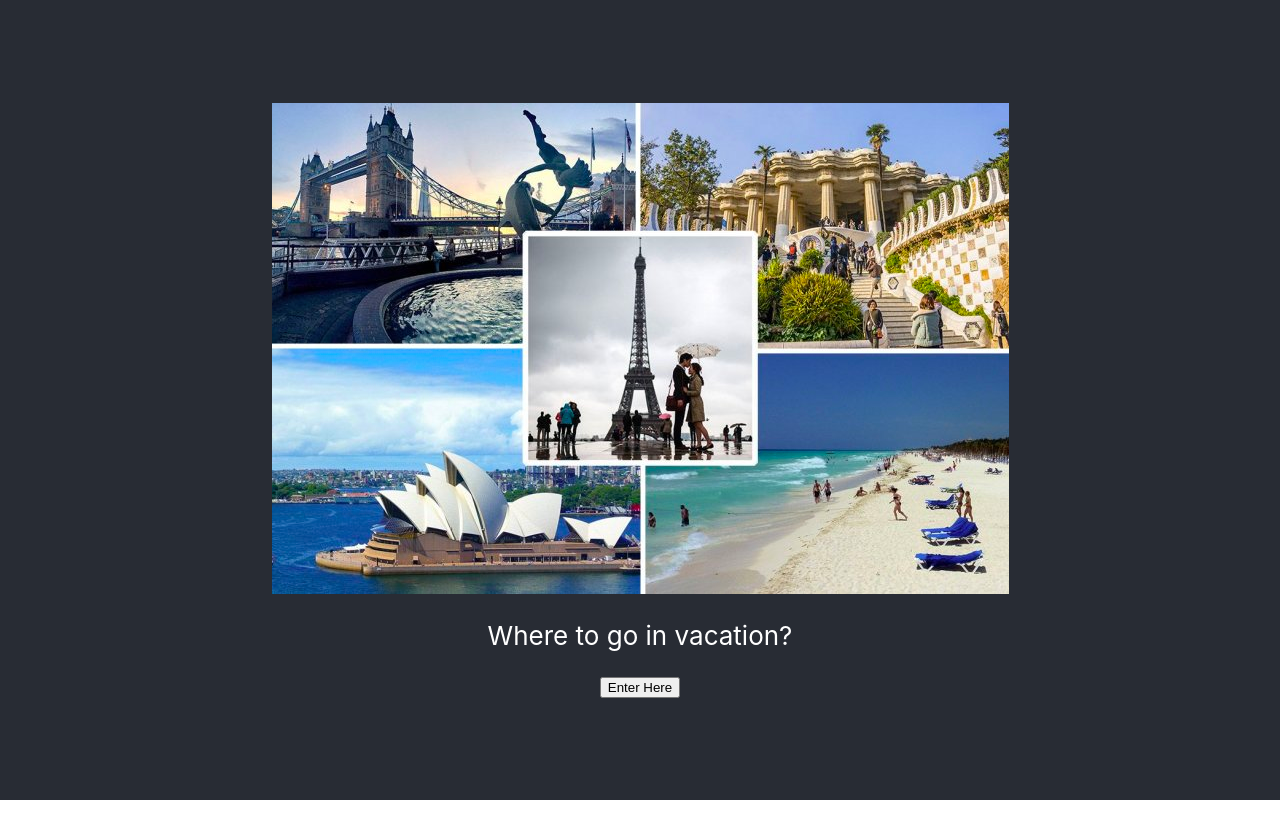
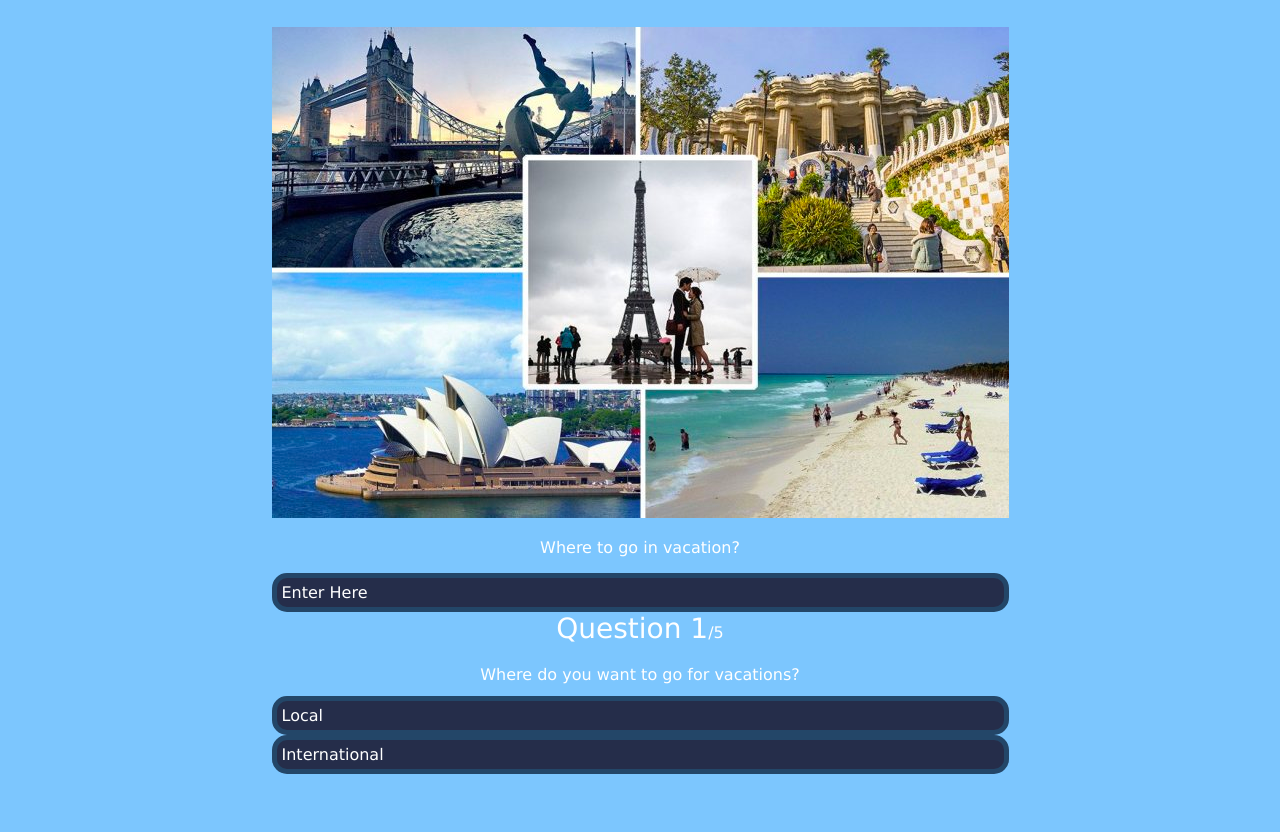
Before and after one commit to HXSukirtiSaxena/my_perfect_vacation, a React (Create React App) app in the folder app/: page / in a window 1280 px wide. Both pictures are taken after a click on the button "Enter Here". After the commit the page ends 800 px from the top, so only its background shows below. Built offline with nearby package versions, Linux system fonts and the light colour scheme.

Commit message:
question list

```diff
--- a/app/src/App.js
+++ b/app/src/App.js
@@ -1,23 +1,24 @@
 import image from './image.png';
-
+import { useState } from 'react'
 
 import './App.css';
-import QuestionGroup from "./QuestionGroup1.js";
+import QuestionGroup1 from "./QuestionGroup1.js";
 
 function App() {
-  const handleClick = () => {
-    <QuestionGroup/>
-  }
+
+  const [ isAboutVisible, setIsAboutVisible] = useState(false)
+  const [show,setShow]=useState(true)
+
   return (
     <div className="App">
-      <header className="App-header">
+
       <img src={image} alt="logo" />
         <p>
         Where to go in vacation?
         </p>
-          <button onClick={handleClick}> Enter Here</button>
-      </header>
-      <QuestionGroup/>
+          <button id= 'btn' onClick={()=> setIsAboutVisible(true)}> Enter Here  </button>
+          { isAboutVisible ?  <QuestionGroup1/> : null }
+
     </div>
   );
 }
--- a/app/src/QuestionGroup1.js
+++ b/app/src/QuestionGroup1.js
@@ -1,5 +1,10 @@
-import React from "react";
-const QuestionGroup = () => {
+import { useState } from 'react'
+
+export default function QuestionGroup1() {
+    const [currentQuestion, setCurrentQuestion] = useState(0)
+    const [showScore, setShowScore] = useState(false)
+    const [score, setScore] = useState(0)
+
     const questions = [
         {
             questionText: 'Where do you want to go for vacations?',
@@ -8,11 +13,65 @@
                 { answerText: 'International', isCorrect: false },
             ],
         },
+        {
+            questionText: 'What is the capital of France?',
+            answerOptions: [
+                { answerText: 'New York', isCorrect: false },
+                { answerText: 'London', isCorrect: false },
+                { answerText: 'Paris', isCorrect: true },
+                { answerText: 'Dublin', isCorrect: false },
+            ],
+        },
+        {
+            questionText: 'Who is CEO of Tesla?',
+            answerOptions: [
+                { answerText: 'Jeff Bezos', isCorrect: false },
+                { answerText: 'Elon Musk', isCorrect: true },
+                { answerText: 'Bill Gates', isCorrect: false },
+                { answerText: 'Tony Stark', isCorrect: false },
+            ],
+        },
+        {
+            questionText: 'The iPhone was created by which company?',
+            answerOptions: [
+                { answerText: 'Apple', isCorrect: true },
+                { answerText: 'Intel', isCorrect: false },
+                { answerText: 'Amazon', isCorrect: false },
+                { answerText: 'Microsoft', isCorrect: false },
+            ],
+        },
+        {
+            questionText: 'How many Harry Potter books are there?',
+            answerOptions: [
+                { answerText: '1', isCorrect: false },
+                { answerText: '4', isCorrect: false },
+                { answerText: '6', isCorrect: false },
+                { answerText: '7', isCorrect: true },
+            ],
+        },
     ]
-    return  <>
-        <div>
-            <div className='question-text'>{questions[0].questionText}</div>
+    const handleAnswerButtonClick = (answerOption, isCorrect) => {
+        if (answerOption.isCorrect) {
+            setScore(score + 1);
+        }
+        const nextQuestion = currentQuestion + 1
+        if (nextQuestion < questions.length) {
+            setCurrentQuestion(nextQuestion)
+        } else {
+            setShowScore(true);
+        }
+    }
+    return <>
+    <div className='question-section'>
+        <div className='question-count'>
+            <span>Question {currentQuestion + 1}</span>/{questions.length}
         </div>
-    </>
+        <div className='question-text'>{questions[currentQuestion].questionText}</div>
+    </div>
+    <div className='answer-section'>
+        {questions[currentQuestion].answerOptions.map((answerOption, index) => (
+            <button onClick={() => handleAnswerButtonClick(answerOption.isCorrect)}>{answerOption.answerText}</button>
+        ))}
+    </div>
+</>
 }
-export default QuestionGroup;
--- a/app/src/index.css
+++ b/app/src/index.css
@@ -6,8 +6,88 @@
   -webkit-font-smoothing: antialiased;
   -moz-osx-font-smoothing: grayscale;
 }
-
-code {
-  font-family: source-code-pro, Menlo, Monaco, Consolas, 'Courier New',
-    monospace;
+* {
+  font-family: "Verdana", cursive, sans-serif;
+  color: #FFFFFF;
 }
+body {
+  background-color: #7CC6FE;
+  display: flex;
+  justify-content: center;
+  align-items: center;
+  min-height: 100vh;
+}
+.app {
+  background-color: #252D4A;
+  width: 450px;
+  min-height: 200px;
+  height: min-content;
+  border-radius: 15px;
+  padding: 20px;
+  box-shadow: 10px 10px 42px 0px rgba(0, 0, 0, 0.75);
+  display: flex;
+  justify-content: space-evenly;
+}
+.score-section {
+  display: flex;
+  font-size: 24px;
+  align-items: center;
+}
+/* QUESTION/TIMER/LEFT SECTION */
+.question-section {
+  width: 100%;
+  position: relative;
+}
+.question-count {
+  margin-bottom: 20px;
+}
+.question-count span {
+  font-size: 28px;
+}
+.question-text {
+  margin-bottom: 12px;
+}
+.timer-text {
+  background: rgb(230, 153, 12);
+  padding: 15px;
+  margin-top: 20px;
+  margin-right: 20px;
+  border: 5px solid rgb(255, 189, 67);
+  border-radius: 15px;
+  text-align: center;
+}
+/* ANSWERS/RIGHT SECTION */
+.answer-section {
+  width: 100%;
+  display: flex;
+  flex-direction: column;
+  justify-content: space-between;
+}
+button {
+  width: 100%;
+  font-size: 16px;
+  color: #FFFFFF;
+  background-color: #252D4A;
+  border-radius: 15px;
+  display: flex;
+  padding: 5px;
+  justify-content: flex-start;
+  align-items: center;
+  border: 5px solid #234668;
+  cursor: pointer;
+}
+.correct {
+  background-color: #2F922F;
+}
+.incorrect {
+  background-color: #FF3333;
+}
+button:hover {
+  background-color: #555E7D;
+}
+button:focus {
+  outline: none;
+}
+button svg {
+  margin-right: 5px;
+}
```
